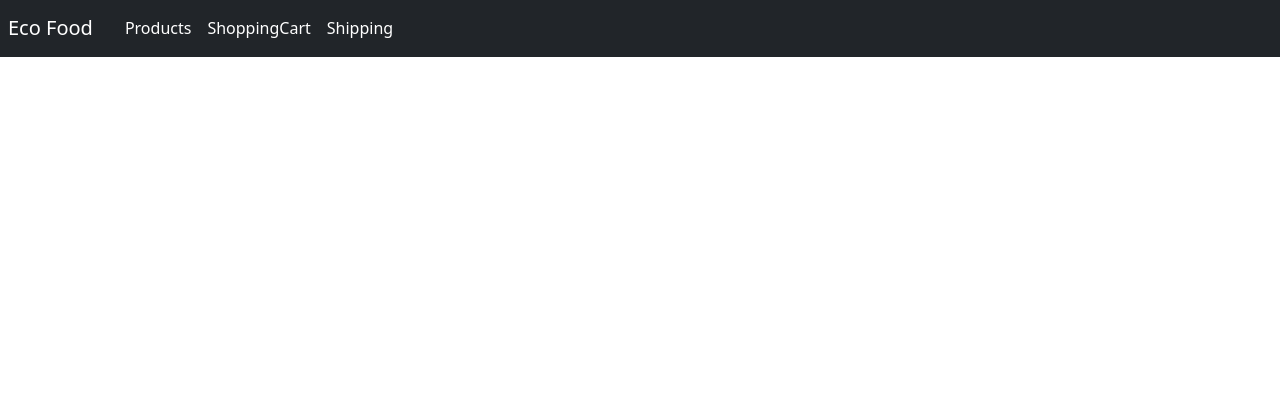
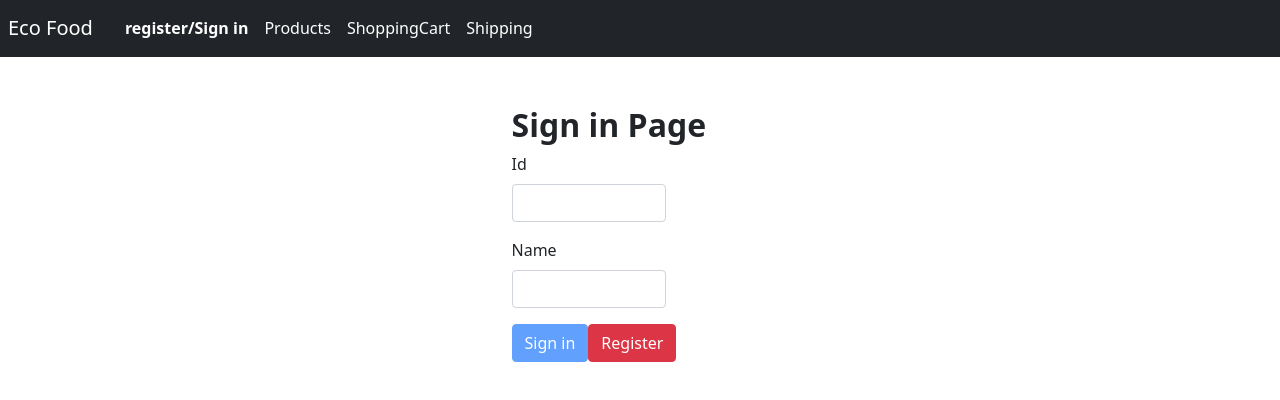
Before and after one commit to lina-88/SEProjectFE, an Angular app: page /User in a window 1280 px wide. Before the commit this address led to /. Shown: the top 400 px of the page. Built offline with nearby package versions, Linux system fonts and the light colour scheme.

Commit message:
register unique name not working

```diff
--- a/src/app/app-routing.module.ts
+++ b/src/app/app-routing.module.ts
@@ -1,11 +1,15 @@
 import { NgModule } from '@angular/core';
 import { RouterModule, Routes } from '@angular/router';
 import { ProductComponent } from './product/product.component';
+import { RegisterComponent } from './register/register.component';
 import { ShippingComponent } from './shipping/shipping.component';
 import { ShoppingcartComponent } from './shoppingcart/shoppingcart.component';
+import { UserComponent } from './user/user.component';
 
 const routes: Routes = [
   {path: 'Products', component: ProductComponent},
+  {path: 'User', component: UserComponent},
+  {path: 'Register', component: RegisterComponent},
   {path: 'Shipping', component: ShippingComponent},
   {path: 'ShoppingCart', component: ShoppingcartComponent},
   {path: '**',redirectTo: '/', pathMatch: 'full'},
--- a/src/app/app.component.html
+++ b/src/app/app.component.html
@@ -2,6 +2,7 @@
   <div class="collapse navbar-collapse" id="navbarNavAltMarkup">
       <div class="navbar-nav">
         <a class="nav-item nav-link active"  [routerLink]="['/']" routerLinkActive="router-link-active"><span class="navbar-brand mb-0 h1" >Eco Food</span></a>
+        <a class="nav-item nav-link active"  [routerLink]="['/User']" routerLinkActive="router-link-active">register/Sign in</a>
         <a class="nav-item nav-link active"  [routerLink]="['/Products']" routerLinkActive="router-link-active">Products<!--<span class="sr-only">(current)</span>!--></a>
         <a class="nav-item nav-link active"  [routerLink]="['/ShoppingCart']" routerLinkActive="router-link-active">ShoppingCart<!--<span class="sr-only">(current)</span>!--></a>
         <a class="nav-item nav-link active"  [routerLink]="['/Shipping']" routerLinkActive="router-link-active">Shipping<!--<span class="sr-only">(current)</span>!--></a>
--- a/src/app/app.module.ts
+++ b/src/app/app.module.ts
@@ -9,13 +9,17 @@ import { ProductComponent } from './product/product.component';
 
 import { ShippingComponent } from './shipping/shipping.component';
 import { ShoppingcartComponent } from './shoppingcart/shoppingcart.component';
+import { UserComponent } from './user/user.component';
+import { RegisterComponent } from './register/register.component';
 
 @NgModule({
   declarations: [
     AppComponent,
     ProductComponent,
     ShippingComponent,
-    ShoppingcartComponent
+    ShoppingcartComponent,
+    UserComponent,
+    RegisterComponent
   ],
   imports: [
     BrowserModule,
--- /dev/null
+++ b/src/app/register/register.component.html
@@ -0,0 +1,48 @@
+<!DOCTYPE html>
+<html lang="en">
+<head>
+    <meta charset="UTF-8">
+    <meta http-equiv="X-UA-Compatible" content="IE=edge">
+    <meta name="viewport" content="width=device-width, initial-scale=1.0">
+    <title>Welcome</title>
+</head>
+<body>
+    <h1>User</h1>
+    <div class="row">
+
+
+        <div class="col-lg-12">
+            <div  class="container"  style=" display: grid;
+            justify-content: center; margin-top: 50px;">
+            <h2 class="title" style="font-weight: bold;" >Registration Page</h2>
+            <div class="content">
+                <form (ngSubmit)="onSubmit()" #f="ngForm">
+
+
+                    <div class="mb-3">
+                     <label for="username" class="form-label">UserName</label>
+                     <input type="text"
+                      class="form-control"
+                      id="username"
+                      ngModel
+                      name="name"
+                      required
+                      #name="ngModel"
+                      style="width: 60%;">
+                      <span class="error-message" *ngIf="!name.valid && name.touched"> name required</span>
+                    </div>
+
+
+            <button type="submit" class="btn btn-primary " [disabled]="!f.valid">Register</button>
+            <button type="submit" class="btn btn-primary " [routerLink]="'/User'">Go to sign in page</button>
+
+             </form>
+            </div>
+        </div>
+    </div>
+</div>
+
+
+
+</body>
+</html>
--- /dev/null
+++ b/src/app/register/register.component.ts
@@ -0,0 +1,56 @@
+import { Component, OnInit, ViewChild } from '@angular/core';
+import { NgForm } from '@angular/forms';
+import { User } from '../shared/models/User.models';
+import { UserService } from '../shared/services/user.services';
+
+@Component({
+  selector: 'app-register',
+  templateUrl: './register.component.html',
+  styles: [
+  ]
+})
+export class RegisterComponent implements OnInit {
+
+  @ViewChild('f') form!:NgForm
+  flag:boolean=true;
+  NewUser:User={
+    Id:0,
+    name : "",
+    address : "",
+    city : "" ,
+  };
+
+  AllUsers:User[]|null=[];
+
+  constructor(private httpUserService: UserService) { }
+
+  ngOnInit(): void {
+
+  }
+  onSubmit(){
+    this.httpUserService.GetAllUsers('/api/Users').subscribe( res => {this.AllUsers = res.body ,  console.log(res.body)})
+
+    console.log(this.AllUsers);
+
+    this.NewUser.name=this.form.form.value.name;
+
+    //checking if username is unique not working
+    for(var i=0;i<this.AllUsers!.length;i++){
+      if(this.AllUsers![i].name===this.NewUser.name){
+        alert("user name already exists");
+        this.flag=false;
+
+      }
+    }
+     if(this.flag===true){
+    this.httpUserService.PostNewUser('/api/Users',this.NewUser).subscribe(res=>{
+       console.log(res.body)
+
+     });
+     }
+
+
+  }
+
+
+}
--- a/src/app/shared/services/user.services.ts
+++ b/src/app/shared/services/user.services.ts
@@ -12,6 +12,12 @@ export class UserService {
 
 
 
+  GetAllUsers(url: string) {
+    return this.httpClient.get<User[]>(this.baseUrl + url,  {
+      observe:
+        'response'
+    })
+  }
 
 
   PostNewUser(url: string, User: User) {
--- /dev/null
+++ b/src/app/user/user.component.html
@@ -0,0 +1,60 @@
+<!DOCTYPE html>
+<html lang="en">
+<head>
+    <meta charset="UTF-8">
+    <meta http-equiv="X-UA-Compatible" content="IE=edge">
+    <meta name="viewport" content="width=device-width, initial-scale=1.0">
+    <title>Welcome</title>
+</head>
+<body>
+    <h1>User</h1>
+    <div class="row">
+
+
+        <div class="col-lg-12">
+            <div  class="container"  style=" display: grid;
+            justify-content: center; margin-top: 50px;">
+            <h2 class="title" style="font-weight: bold;" >Sign in Page</h2>
+            <div class="content">
+                <form (ngSubmit)="onSubmit()" #f="ngForm">
+
+                    <div class="mb-3">
+                        <label for="id" class="form-label">Id</label>
+                        <input type="number"
+                         class="form-control"
+                         id="id"
+                         ngModel
+                         name="id"
+                         required
+                         #id="ngModel"
+                         style="width: 60%;">
+                         <span class="error-message" *ngIf="!id.valid && id.touched"> id is required</span>
+                       </div>
+
+                    <div class="mb-3">
+                     <label for="username" class="form-label">Name</label>
+                     <input type="text"
+                      class="form-control"
+                      id="username"
+                      ngModel
+                      name="name"
+                      required
+                      #name="ngModel"
+                      style="width: 60%;">
+                      <span class="error-message" *ngIf="!name.valid && name.touched"> name required</span>
+                    </div>
+
+
+            <button type="submit" class="btn btn-primary " [disabled]="!f.valid">Sign in</button>
+            <button type="button" class="btn btn-danger " [routerLink]="'/Register'" >Register</button>
+
+             </form>
+            </div>
+        </div>
+    </div>
+</div>
+
+
+
+</body>
+</html>
--- /dev/null
+++ b/src/app/user/user.component.ts
@@ -0,0 +1,26 @@
+import { Component, OnInit, ViewChild } from '@angular/core';
+import { NgForm } from '@angular/forms';
+import { UserService } from '../shared/services/user.services';
+
+@Component({
+  selector: 'app-user',
+  templateUrl: './user.component.html',
+  styles: [
+  ]
+})
+export class UserComponent implements OnInit {
+
+  @ViewChild('f') form!:NgForm
+
+
+  constructor(private httpUserService: UserService) { }
+
+  ngOnInit(): void {
+  }
+
+  onSubmit(){
+
+  }
+
+
+}
```
Also changed, not shown: 2 other files (tests, documents, lock files or other folders).
